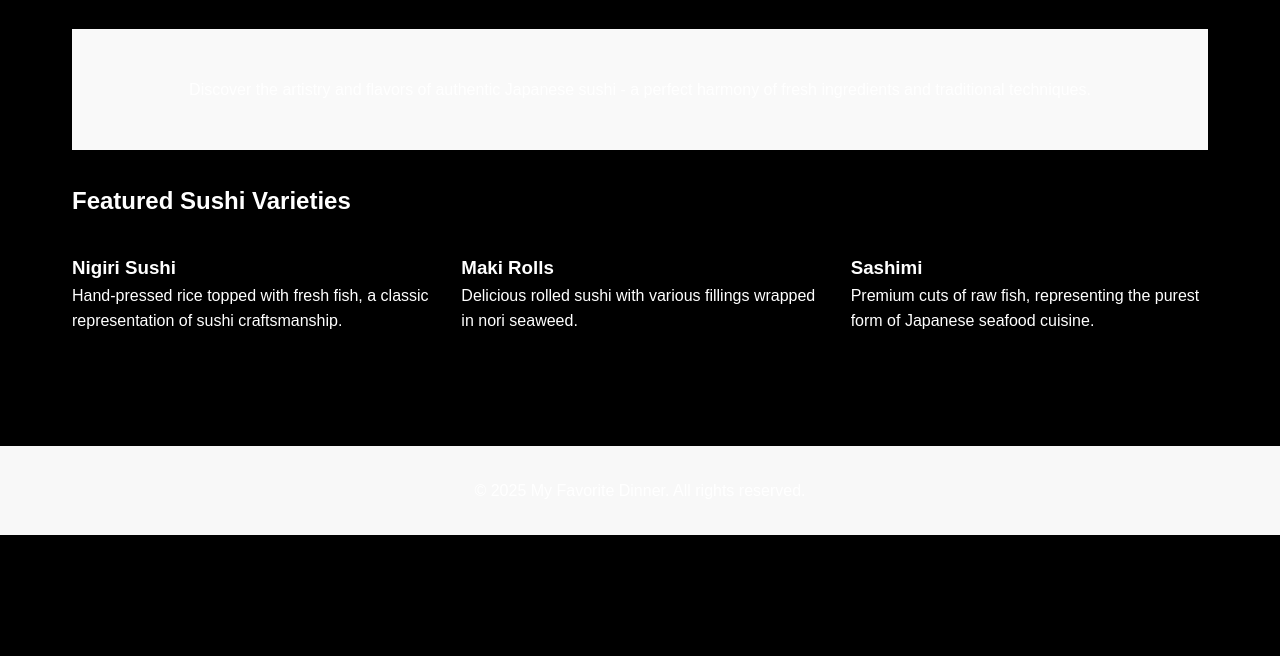
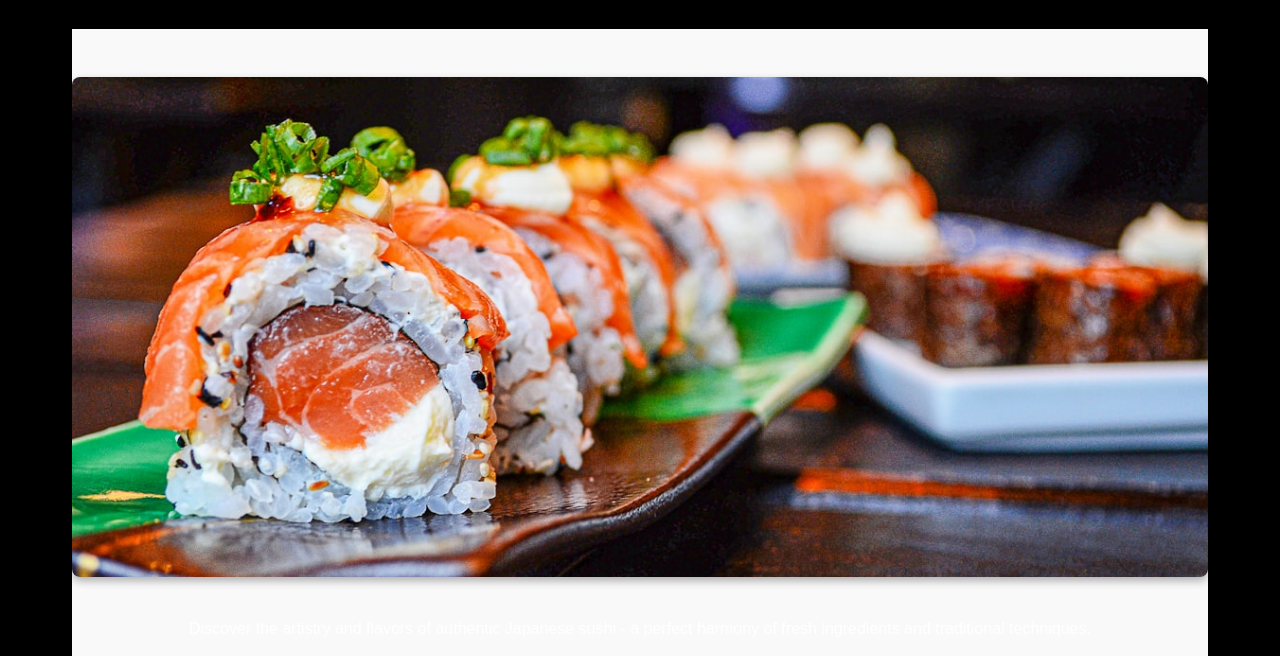
Before and after one commit to Anamk123441/session-09-dinner-idea, a plain HTML site: page index.html in a window 1280 px wide. Shown: the part 144-800 px from the top of the page. Drawn offline with Linux system fonts and the light colour scheme.

Commit message:
Implement code changes to enhance functionality and improve performance

```diff
--- a/index.html
+++ b/index.html
@@ -20,6 +20,7 @@
     <main>
         <h1>My Favorite Dinner: Japanese Sushi</h1>
         <div class="hero-section">
+            <img src="images/sushi-hero.jpg" alt="Colorful assortment of fresh sushi rolls on a dark background" class="hero-image">
             <p>Discover the artistry and flavors of authentic Japanese sushi - a perfect harmony of fresh ingredients and traditional techniques.</p>
         </div>
 
--- a/styles/main.css
+++ b/styles/main.css
@@ -18,6 +18,16 @@ body {
     --secondary-color: #1a1a1a;
     --accent-color: #f4a460; /* Sandy brown */
     --bg-light: #000;
+}
+
+/* Hero section styles */
+.hero-image {
+    width: 100%;
+    max-height: 500px;
+    object-fit: cover;
+    margin-bottom: 2rem;
+    border-radius: 8px;
+    box-shadow: 0 4px 8px rgba(0, 0, 0, 0.3);
 }
 
 /* Navigation styles */
```
Also changed, not shown: images/sushi-hero.jpg (added).
